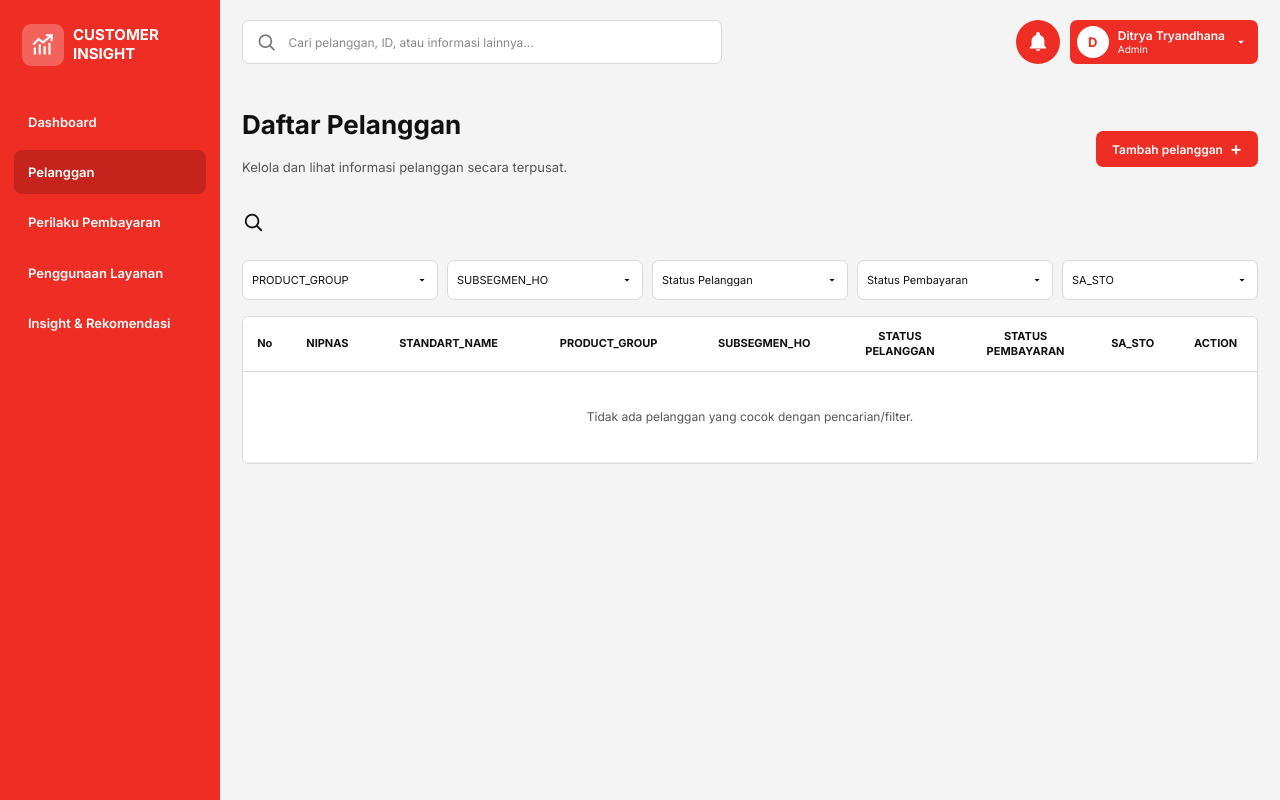
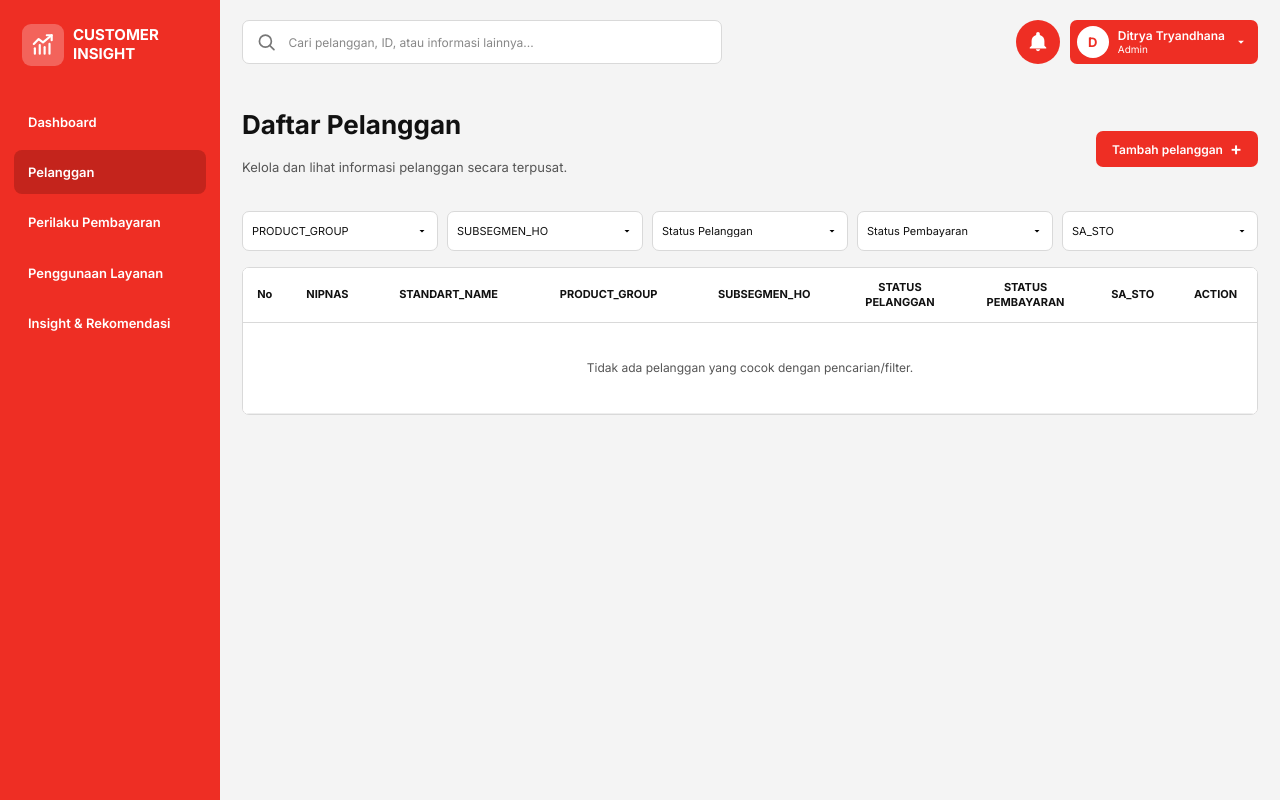
Before and after one commit to dwiiwahyu/Customer-Insight, a Laravel app: page /pelanggan in a window 1280 px wide. Run offline with Laravel 12, Linux system fonts and the light colour scheme; a user stored in the database is signed in; data comes from the database, SQL or seed files in the repository; data that the repository does not hold is empty.

Commit message:
Update index.blade.php

```diff
--- a/resources/views/customers/index.blade.php
+++ b/resources/views/customers/index.blade.php
@@ -59,13 +59,6 @@
 
     {{-- ===== Pencarian & filter ===== --}}
     <form method="GET" action="{{ route('customers.index') }}" class="filter-bar" id="filterForm">
-        <div class="filter-search">
-            <svg width="22" height="22" viewBox="0 0 24 24" fill="none" stroke="currentColor" stroke-width="2" stroke-linecap="round" stroke-linejoin="round">
-                <circle cx="11" cy="11" r="7"/>
-                <line x1="21" y1="21" x2="16.5" y2="16.5"/>
-            </svg>
-        </div>
-
         <select name="product_group" class="filter-select">
             <option value="">PRODUCT_GROUP</option>
             @foreach ($productGroups as $g)
```
